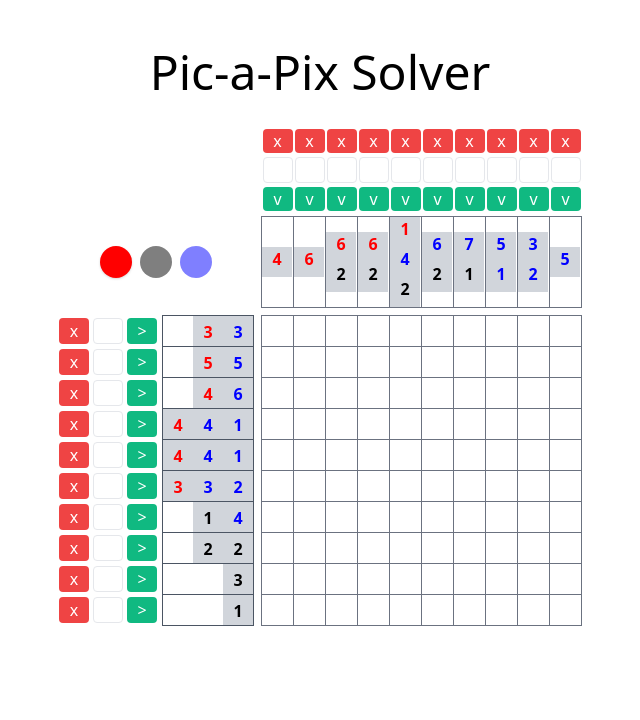
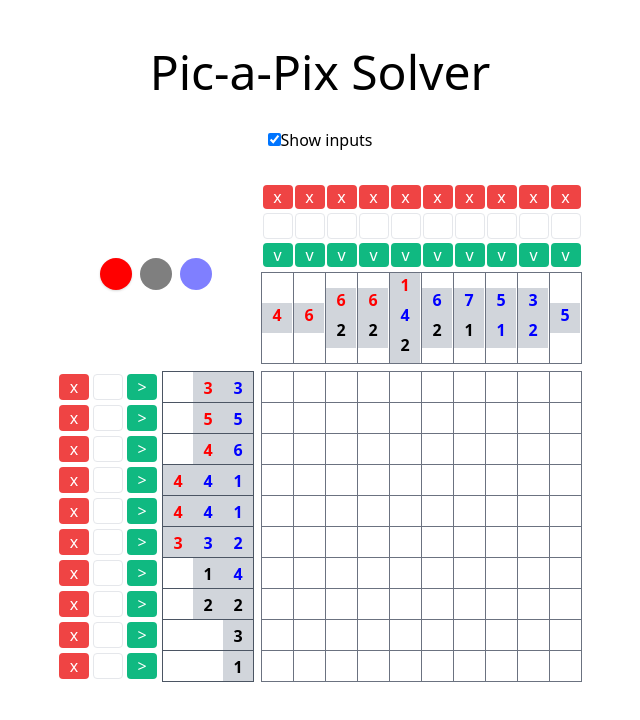
Before and after one commit to jsborjesson/conceptis-puzzle-solver, a Vue app: page /pic-a-pix in a window 1280 px wide. Shown: the top 720 px of the page, without its empty margins (320-960 px from the left). Built offline with nearby package versions, Linux system fonts and the light colour scheme.

Commit message:
Allow hiding inputs

```diff
--- a/src/pic-a-pix/PicAPix.vue
+++ b/src/pic-a-pix/PicAPix.vue
@@ -2,16 +2,31 @@
   <div class="flex flex-col items-center px-4 py-12 space-y-8">
     <h1 class="text-5xl text-center">Pic-a-Pix Solver</h1>
 
+    <div>
+      <input type="checkbox" id="editable" v-model="editable">
+      <label for="editable">Show inputs</label>
+    </div>
+
     <table>
       <!-- Vertical inputs -->
       <tr>
-        <!-- Vertical gap -->
-        <th></th>
-        <th></th>
+        <th colspan="2" rowspan="2">
+          <!-- Palette -->
+          <div class="flex justify-center space-x-2" v-if="editable">
+            <span
+              v-for="color in palette"
+              :key="color"
+              :style="{ backgroundColor: color }"
+              class="block w-8 h-8 rounded-full opacity-50 cursor-pointer"
+              :class="{ 'opacity-100 shadow': color === paletteSelected }"
+              @click="paletteSelected = color" />
+          </div>
+        </th>
+
         <th></th>
 
         <th v-for="(_, col) in puzzle.vertical" :key="col">
-          <div class="flex flex-col mb-1 space-y-1">
+          <div class="flex flex-col mb-1 space-y-1" v-if="editable">
             <button class="text-white bg-red-500 rounded" @click="removeNumber('vertical', col)">x</button>
             <input type="number" :style="{ width: squareSize + 'px' }" class="text-center border rounded" v-model="inputs['vertical'][col]" />
             <button class="text-white bg-green-500 rounded" @click="addNumber('vertical', col)">v</button>
@@ -21,19 +36,7 @@
 
       <!-- Vertical clues -->
       <tr class="h-full">
-        <!-- Vertical gap -->
-        <th colspan="2">
-          <!-- Palette -->
-          <div class="flex justify-center space-x-2">
-            <span
-              v-for="color in palette"
-              :key="color"
-              :style="{ backgroundColor: color }"
-              class="block w-8 h-8 rounded-full opacity-50 cursor-pointer"
-              :class="{ 'opacity-100 shadow': color === paletteSelected }"
-              @click="paletteSelected = color" />
-          </div>
-        </th>
+        <!-- gap -->
         <th></th>
 
         <th v-for="col in puzzle.vertical" :key="col" class="h-full p-0 border border-gray-500">
@@ -49,17 +52,15 @@
         </th>
       </tr>
 
-      <!-- Vertical gap -->
+      <!-- gap -->
       <tr class="h-2">
-        <th></th>
-        <th></th>
-        <th></th>
+        <th colspan="3"></th>
       </tr>
 
       <tr v-for="(clues, row) in puzzle.horizontal" :key="row">
         <!-- Horizontal inputs -->
         <th>
-          <div class="flex flex-row mr-1 space-x-1">
+          <div class="flex flex-row mr-1 space-x-1" v-if="editable">
             <button class="text-white bg-red-500 rounded" :style="{ width: squareSize + 'px' }" @click="removeNumber('horizontal', row)">x</button>
             <input type="number" :style="{ width: squareSize + 'px' }" class="text-center border rounded" v-model="inputs['horizontal'][row]" />
             <button class="text-white bg-green-500 rounded" :style="{ width: squareSize + 'px' }" @click="addNumber('horizontal', row)">></button>
@@ -150,6 +151,7 @@ export default defineComponent({
       paletteSelected: "red" as Color,
       puzzle: example,
       squareSize: 30,
+      editable: true,
       inputs: {
         horizontal: {} as { [key: number]: number },
         vertical: {} as { [key: number]: number },
```
